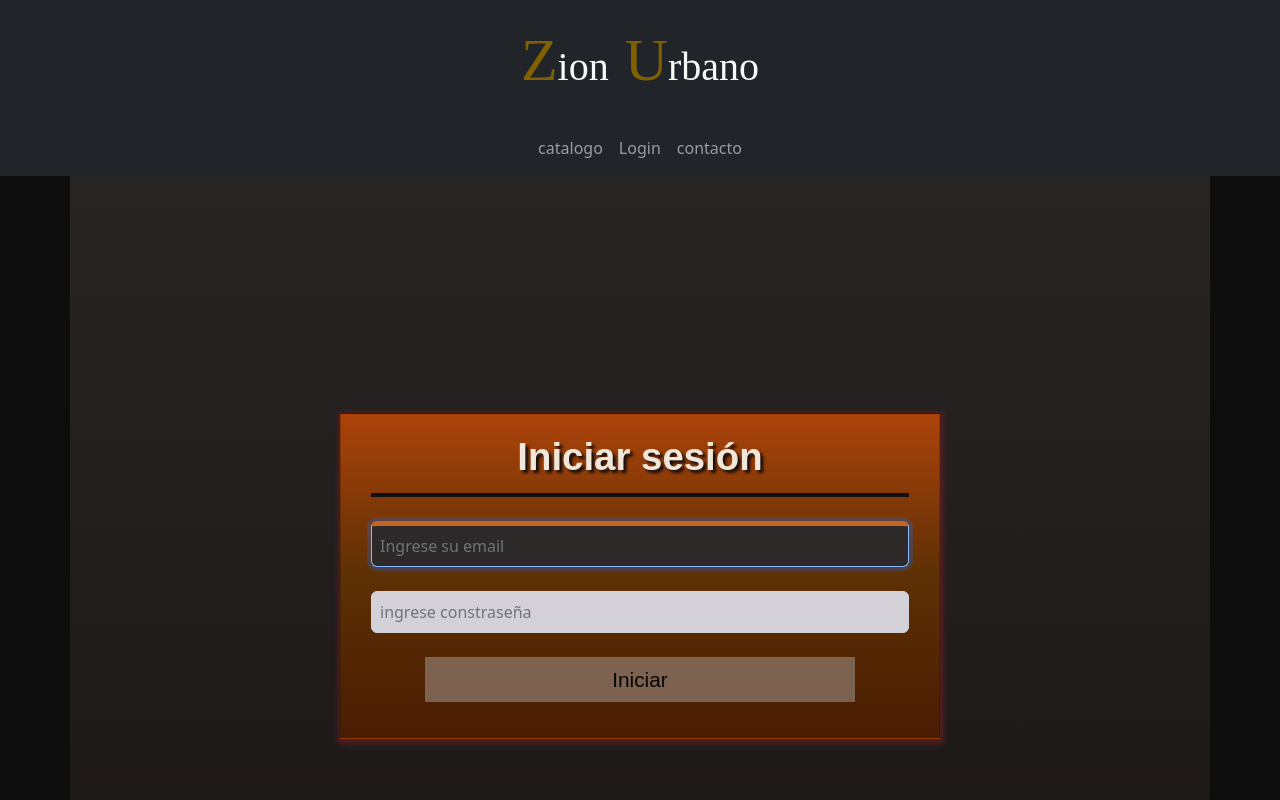
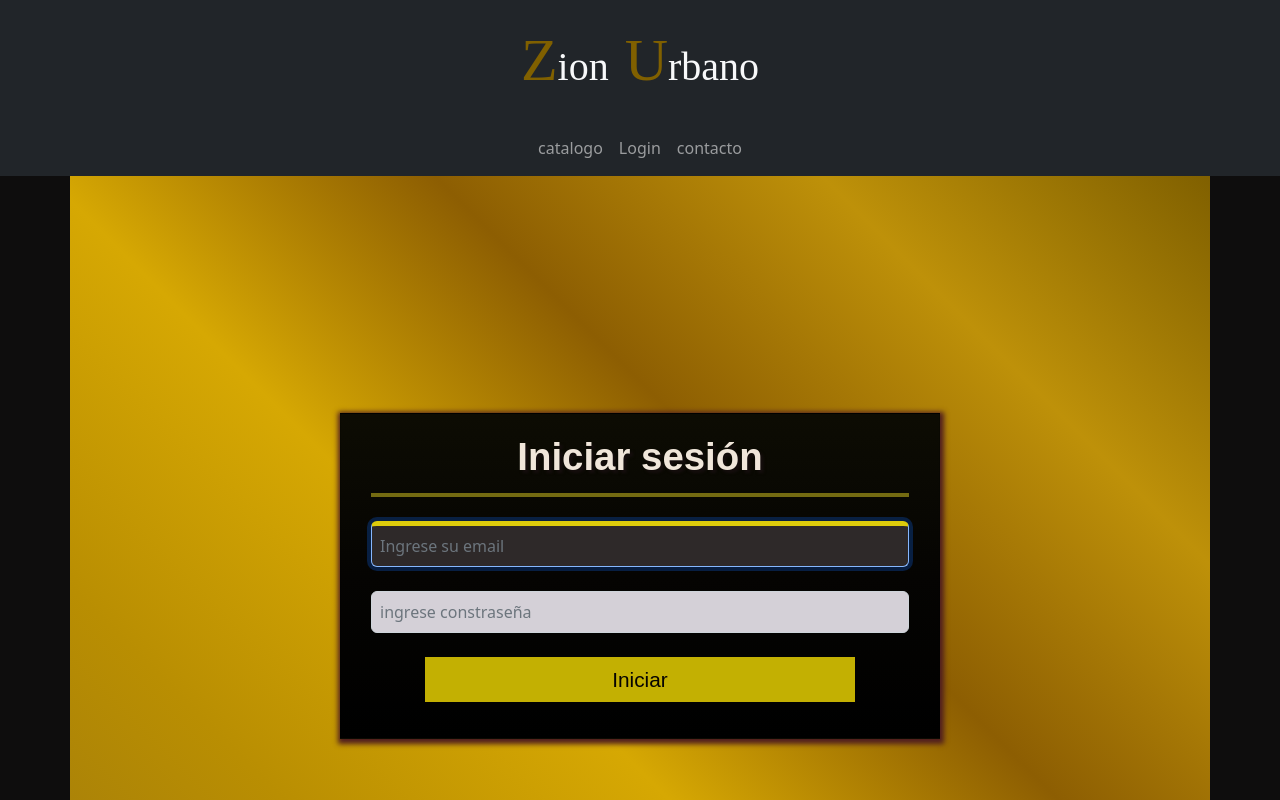
Before and after one commit to NicolasMoralesDev/zion-urbano, a Next.js app: page /login in a window 1280 px wide. Shown: the top 800 px of the page. Built offline with nearby package versions, Linux system fonts and the light colour scheme.

Commit message:
cambiamos estilos de login

```diff
--- a/pages/login.js
+++ b/pages/login.js
@@ -23,7 +23,7 @@ const LoginScreen = () => {
 
       console.log(datos.token);
 
-
+      alert("Bienvenida Zulma")
     } else {
       if (datos?.errors) {
         setMessage(datos.errors);
--- a/styles/login.css
+++ b/styles/login.css
@@ -9,7 +9,8 @@
     height: 100%;
 
     padding: 0%;
-    background:linear-gradient(rgb(40, 37, 37), rgb(28, 22, 22)), rgb(0, 0, 0) ;
+    background:linear-gradient(45deg,#a17b0c, #b98e02, #d6a803 , #8d5e02 ,#be9109, #806000) ;
+    animation: cambiar 9s ease infinite;
     display: flex;
     align-items: center;
     justify-content: center;
@@ -25,7 +26,7 @@
 .estilo-card {
     width: 600px;
 
-    background:linear-gradient( rgb(173, 67, 10),rgb(93, 48, 5),rgb(74, 28, 3)) ;
+    background:linear-gradient( rgb(13, 12, 3),rgb(5, 4, 2),rgb(0, 0, 0)) ;
     box-shadow: 1px 2px 5px 3px rgb(81, 31, 31);
     padding:20px  30px;
     margin: 0% auto;
@@ -33,7 +34,7 @@
 
 }
 .texto-card{
-      border-bottom: 4px solid rgb(17, 17, 19);
+      border-bottom: 4px solid rgb(116, 107, 17);
      padding-bottom: 13px;
      font-family:Arial, Helvetica, sans-serif ;
      font-weight: bold;
@@ -47,7 +48,7 @@
 
 }
 .form-card:focus{
-        border-top: 5px solid rgb(193, 102, 37);
+        border-top: 5px solid rgb(221, 203, 11);
     color: #ddd;
     background-color: rgb(46, 41, 41);
     transition: all .4s;
@@ -59,11 +60,18 @@
     font-family: Arial, Helvetica, sans-serif;
     color: rgb(6, 4, 2);
     padding: 7px;
-    background-color: rgba(173, 169, 166, 0.467);
+    background-color: rgb(195, 176, 2);
 }
 .btn-card:hover{
-    background-color: rgb(30, 30, 37);
+    background-color: rgb(121, 121, 121);
     transition: all .4s;
     padding: 10px;
     color: #fff;
-}
+}/* animaciones */
+@keyframes cambiar {
+    0%{background-position: 0 50%;}
+    50%{background-position: 100% 50%;}
+    100%{background-position: 0 50%;}
+
+  }
+  /* animaciones */
```
